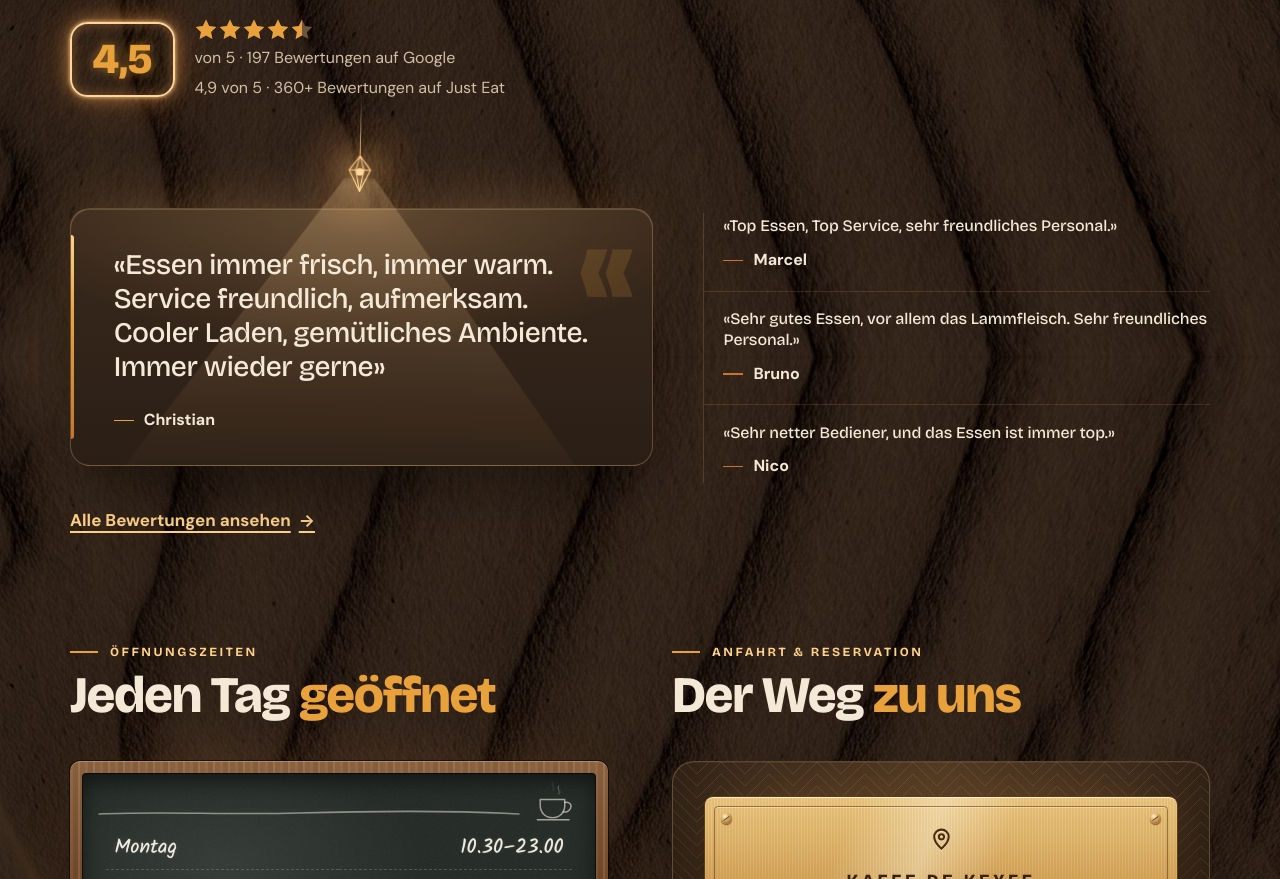
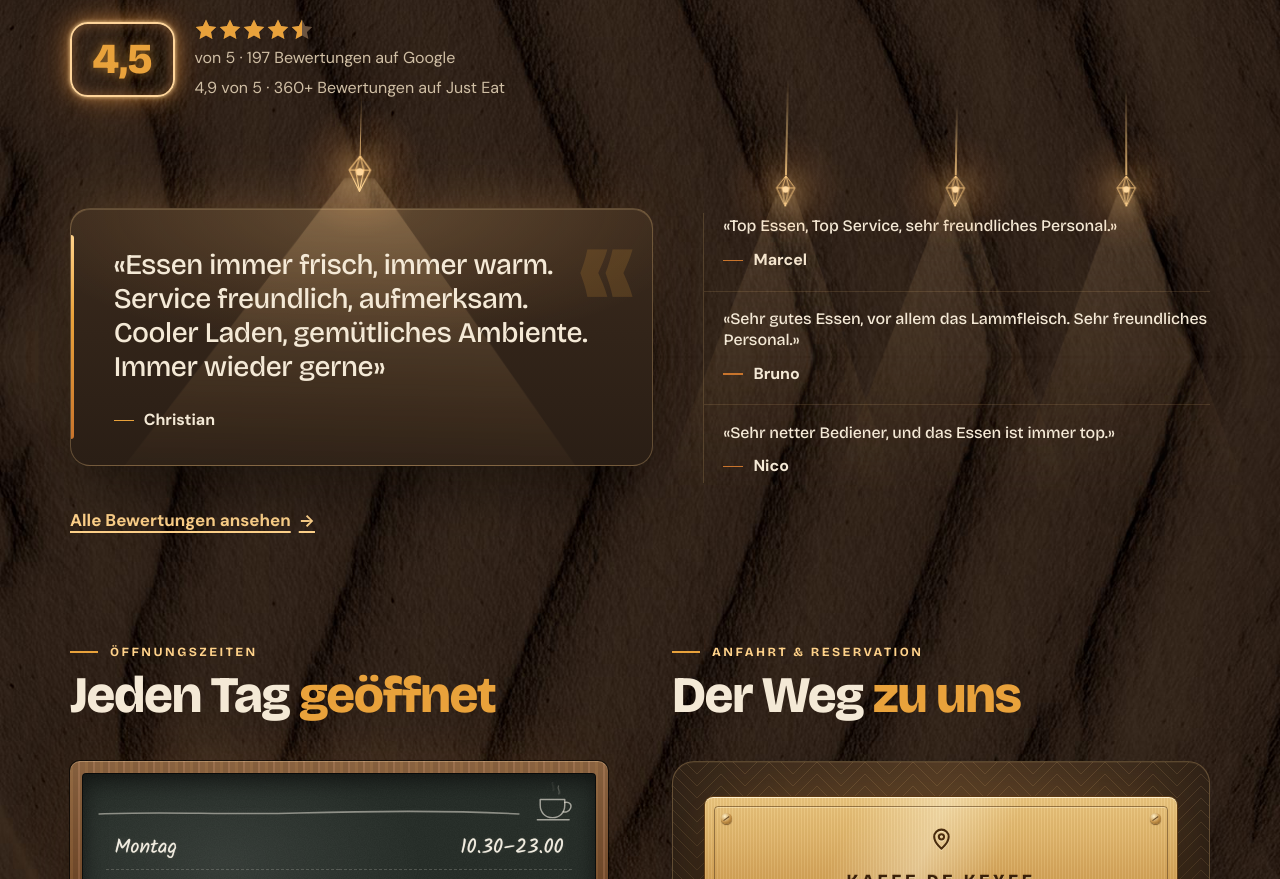
Before and after one commit to julia-mirku/kaffe-de-keyff-muster, a plain HTML site: page index.html in a window 1280 px wide. Shown: the part 2203-3082 px from the top of the page. Drawn offline with nearby package versions, Linux system fonts and the light colour scheme.

Commit message:
Add files via upload

```diff
--- a/index.html
+++ b/index.html
@@ -1733,6 +1733,22 @@ body{background:transparent!important}
 }
 /* Prüfer 25.11: Naht Э3→Э4 – rötlicher Lichtfleck oben rechts in «Was Gäste schreiben» wurde an der Blockkante abgeschnitten */
 #stimmen{background-image:none!important}
+</style>
+<style id="rvl-css">
+/* Julia 25.11 «В тёмной больше ламп»: drei Hängelampen über den Gäste-Zitaten rechts */
+.rvl{display:none}
+@media (min-width:1100px){
+  .rvl{display:flex;position:absolute;left:0;right:0;bottom:calc(100% + 6px);justify-content:space-around;align-items:flex-end;pointer-events:none}
+  .rvl-l{position:relative;display:flex;flex-direction:column;align-items:center;transform-origin:50% 0}
+  .rvl-l i{display:block;width:1.5px;background:linear-gradient(180deg,rgba(255,210,138,0),rgba(255,210,138,.8))}
+  .rvl-l:nth-child(1) i{height:96px}.rvl-l:nth-child(2) i{height:70px}.rvl-l:nth-child(3) i{height:86px}
+  .rvl-l svg{display:block;width:20px;height:32px;overflow:visible}
+  .rvl-l circle{filter:drop-shadow(0 0 6px rgba(255,214,150,1))}
+  .rvl-l::before{content:"";position:absolute;left:50%;bottom:-44px;width:120px;height:120px;margin-left:-60px;border-radius:50%;background:radial-gradient(closest-side,rgba(255,186,104,.32),rgba(255,160,80,.08) 55%,transparent)}
+  .rvl-l::after{content:"";position:absolute;top:calc(100% - 12px);left:50%;width:240px;height:300px;margin-left:-120px;background:linear-gradient(180deg,rgba(255,210,150,.14),rgba(255,190,110,.04) 70%,rgba(255,190,110,0));-webkit-clip-path:polygon(46% 0,54% 0,100% 100%,0 100%);clip-path:polygon(46% 0,54% 0,100% 100%,0 100%);mix-blend-mode:screen;filter:blur(4px)}
+  .quote:not(:first-child){position:relative;z-index:1}
+}
+@media (min-width:1100px) and (prefers-reduced-motion:no-preference){.rvl-l{animation:sway 7s ease-in-out infinite alternate}.rvl-l:nth-child(2){animation-delay:-2.3s}.rvl-l:nth-child(3){animation-delay:-4.6s}}
 </style>
 </head>
 <body>
@@ -3460,7 +3476,7 @@ body{background:transparent!important}
           <p>«Essen immer frisch, immer warm. Service freundlich, aufmerksam. Cooler Laden, gemütliches Ambiente. Immer wieder gerne»</p>
           <footer><b>Christian</b></footer>
         </blockquote>
-        <blockquote class="quote">
+        <blockquote class="quote"><div class="rvl" aria-hidden="true"><span class="rvl-l"><i></i><svg viewBox="0 0 26 42" focusable="false"><g fill="none" stroke="#ffd28a" stroke-width="1.2" stroke-linejoin="round"><path d="M13 1 25 17 13 41 1 17z"/><path d="M13 1 8.5 17 13 41 17.5 17z"/><path d="M1 17h24"/></g><circle cx="13" cy="19" r="4.2" fill="#ffe7b8"/></svg></span><span class="rvl-l"><i></i><svg viewBox="0 0 26 42" focusable="false"><g fill="none" stroke="#ffd28a" stroke-width="1.2" stroke-linejoin="round"><path d="M13 1 25 17 13 41 1 17z"/><path d="M13 1 8.5 17 13 41 17.5 17z"/><path d="M1 17h24"/></g><circle cx="13" cy="19" r="4.2" fill="#ffe7b8"/></svg></span><span class="rvl-l"><i></i><svg viewBox="0 0 26 42" focusable="false"><g fill="none" stroke="#ffd28a" stroke-width="1.2" stroke-linejoin="round"><path d="M13 1 25 17 13 41 1 17z"/><path d="M13 1 8.5 17 13 41 17.5 17z"/><path d="M1 17h24"/></g><circle cx="13" cy="19" r="4.2" fill="#ffe7b8"/></svg></span></div>
           <p>«Top Essen, Top Service, sehr freundliches Personal.»</p>
           <footer><b>Marcel</b></footer>
         </blockquote>
```
Also changed, not shown: keyff_dunkel.html (+17 -1 lines).
